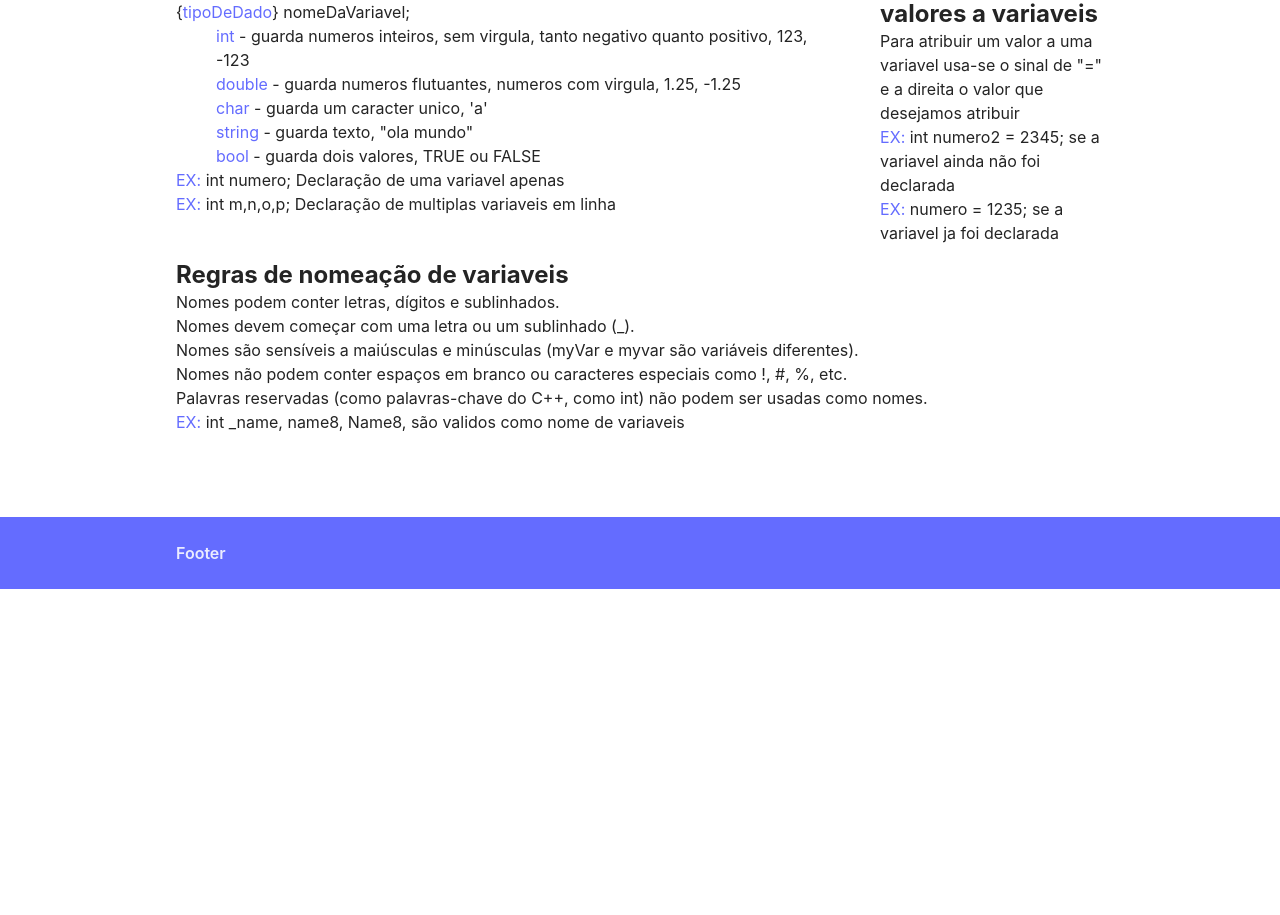
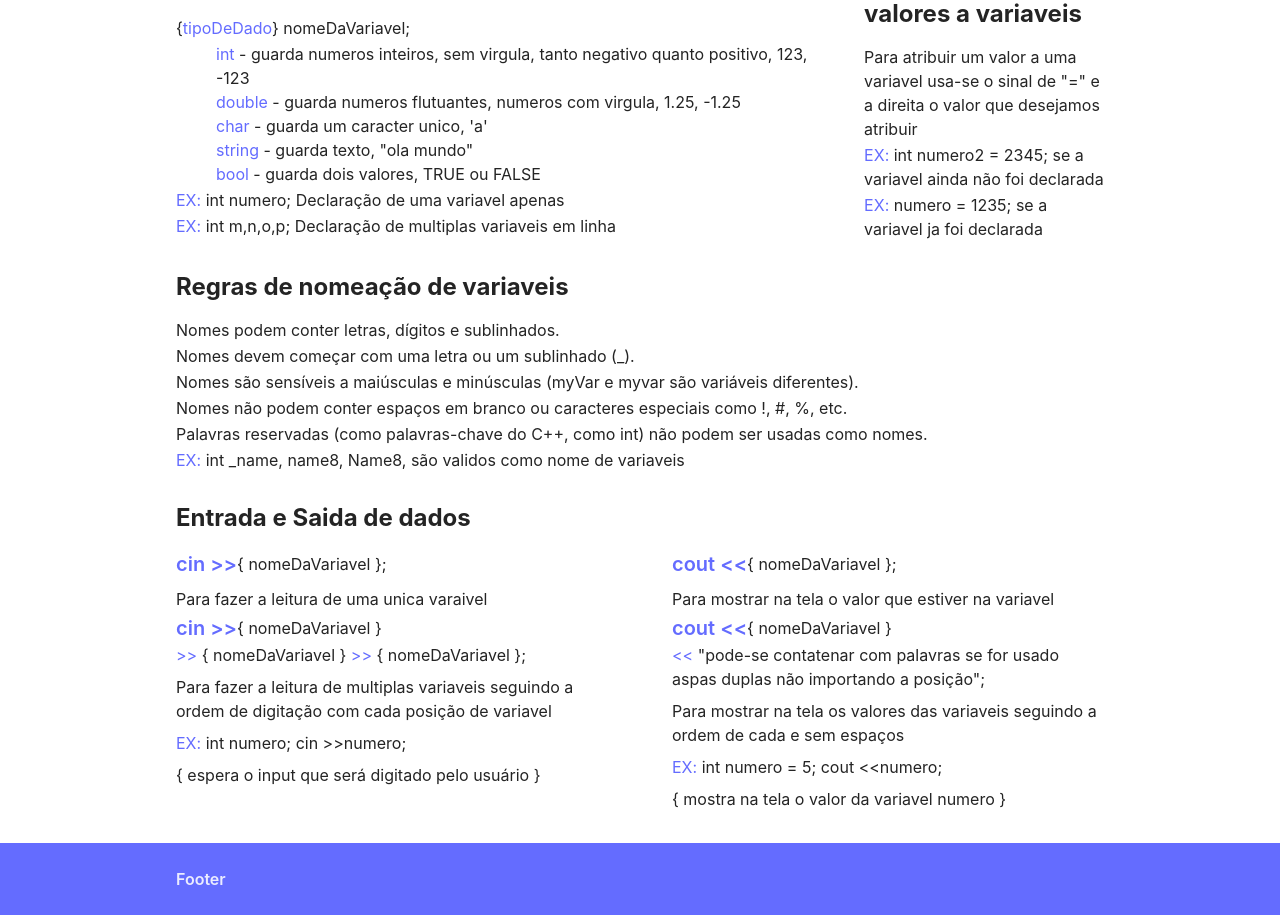
Before and after one commit to DomilsonFirmino/UserVisualizationCodeForces, a React (Vite) app: page /tutorials in a window 1280 px wide. Shown: the part 211-1126 px from the top of the page. Before the commit the page ends 800 px from the top, so only its background shows below. Built offline with nearby package versions, Linux system fonts and the light colour scheme.

Commit message:
Entrada_Saida_de_Dados seção adicionada

```diff
--- a/src/index.css
+++ b/src/index.css
@@ -226,6 +226,15 @@ button:focus-visible {
 .grid{
   display: grid;
 }
+.flex{
+  display: flex;
+}
+.wrap{
+  flex-wrap: wrap;
+}
+.flex.wrap{
+  align-items: center;
+}
 
 .gap-2{
   gap: 2rem;
@@ -233,17 +242,30 @@ button:focus-visible {
 .gap-3{
   gap: 3rem;
 }
+.gap-4{
+  gap: 2rem;
+}
 .self-center{
   align-self: center;
 }
 
-@media screen and (min-width: 40em) {
+@media screen and (min-width: 55em) {
   .two{
     grid-template-columns: auto 1fr;
   }
 
   .twoEqual{
     grid-template-columns: 1fr 1fr;
+  }
+
+  .gap-2{
+    gap:1rem;
+  }
+  .gap-3{
+    gap:2rem;
+  }
+  .gap-4{
+    gap: 4rem;
   }
 
 }
@@ -260,6 +282,9 @@ button:focus-visible {
 .top-__1 > * + *{
   margin-top: .25rem;
 }
+.top-___1 > * + *{
+  margin-top: .125rem;
+}
 
 .look{
   color: var(--clr-pop);
--- a/src/pages/Home.jsx
+++ b/src/pages/Home.jsx
@@ -130,10 +130,13 @@ function Home(){
                     </div>
                     <div className="tags">
                         <p>
-                            <Link to="/Tutorials#string" className="tag">Manipulação de strings</Link>
+                            <Link to="/Tutorials" className="tag">Conhecimento Inicial</Link>
                         </p>
                         <p>
-                            <Link to="/Tutorials#loop" className="tag">Loops / iterações</Link>
+                            <Link to="/Tutorials#string" className="tag">Manipulação de Strings</Link>
+                        </p>
+                        <p>
+                            <Link to="/Tutorials#loop" className="tag">Loops / Iterações</Link>
                         </p>
                     </div>
                 </div>
--- a/src/pages/Tutorials.jsx
+++ b/src/pages/Tutorials.jsx
@@ -5,10 +5,11 @@ function Tutorials(){
             <p>
 
             </p>
-            <div className="top-1">
+            <div className="top-2">
                 <div className="two grid gap-3">
-                    <div style={{maxWidth: "65ch"}}>
+                    <div style={{maxWidth: "65ch"}} className="top-1">
                         <h2 id="declVar">Declaração de Variavéis</h2>
+                        <div className="top-___1">
                             <p>&#123;<span className="look">tipoDeDado</span>&#125; nomeDaVariavel;</p>
                             <ul>
                                 <li><span className="look">int</span> - guarda numeros inteiros, sem virgula, tanto negativo quanto positivo, 123, -123</li>
@@ -20,8 +21,10 @@ function Tutorials(){
                             <p><span className="look">EX:</span> int numero; Declaração de uma variavel apenas</p>
                             <p><span className="look">EX:</span> int m,n,o,p; Declaração de multiplas variaveis em linha</p>
                         </div>
-                    <div>
+                    </div>
+                    <div className="top-1">
                         <h2>Atribuição de valores a variaveis</h2>
+                        <div className="top-___1">
                             <p>
                                 Para atribuir um valor a uma variavel usa-se o sinal de "="
                                 e a direita o valor que desejamos atribuir
@@ -30,16 +33,67 @@ function Tutorials(){
                             <p><span className="look">EX:</span> numero = 1235; se a variavel ja foi declarada</p>
                         </div>
                     </div>
+                </div>
 
-                <div>
+                <div className="top-1">
                     <h2>Regras de nomeação de variaveis</h2>
+                    <div className="top-___1">
                         <p>Nomes podem conter letras, dígitos e sublinhados.</p>
                         <p>Nomes devem começar com uma letra ou um sublinhado (_).</p>
                         <p>Nomes são sensíveis a maiúsculas e minúsculas (myVar e myvar são variáveis diferentes).</p>
                         <p>Nomes não podem conter espaços em branco ou caracteres especiais como !, #, %, etc.</p>
                         <p>Palavras reservadas (como palavras-chave do C++, como int) não podem ser usadas como nomes.</p>
+                        <p><span className="look">EX:</span> int _name, name8, Name8, são validos como nome de variaveis</p>
+                    </div>
+                </div>
 
-                    <p><span className="look">EX:</span> int _name, name8, Name8, são validos como nome de variaveis</p>
+                <div className="top-1">
+                    <h2 id="cinout">Entrada e Saida de dados</h2>
+
+                    <div className="twoEqual grid gap-4">
+                        <div className="top-___1">
+                            <div className="top-_1">
+                                <div className="flex wrap">
+                                    <p className="fw-600 fs-500"><span className="look">cin &gt;&gt;</span></p>
+                                    <p>&#123; nomeDaVariavel &#125;</p> ;
+                                </div>
+                                <p>Para fazer a leitura de uma unica varaivel</p>
+                            </div>
+
+                            <div className="top-_1">
+                                <div className="flex wrap">
+                                    <p className="fw-600 fs-500"><span className="look">cin &gt;&gt;</span></p>
+                                    <p>&#123; nomeDaVariavel &#125;</p>
+                                    <p><span className="look">&gt;&gt;</span> <span>&#123; nomeDaVariavel &#125;</span> <span className="look">&gt;&gt;</span> <span>&#123; nomeDaVariavel &#125;</span></p> ;
+                                </div>
+                                <p>Para fazer a leitura de multiplas variaveis seguindo a ordem de digitação com cada posição de variavel</p>
+                                <p><span className="look">EX:</span> int numero; cin &gt;&gt;numero;</p>
+                                <p>&#123; espera o input que será digitado pelo usuário &#125; </p>
+                            </div>
+                        </div>
+
+                        <div className="top-___1">
+                            <div className="top-_1">
+                                <div className="flex wrap">
+                                    <p className="fw-600 fs-500"><span className="look">cout &lt;&lt;</span></p>
+                                    <p>&#123; nomeDaVariavel &#125;</p> ;
+                                </div>
+                                <p>Para mostrar na tela o valor que estiver na variavel</p>
+                            </div>
+
+                            <div className="top-_1">
+                                <div className="flex wrap">
+                                    <p className="fw-600 fs-500"><span className="look">cout &lt;&lt;</span></p>
+                                    <p>&#123; nomeDaVariavel &#125;</p>
+                                    <p><span className="look">&lt;&lt;</span> <span>"pode-se contatenar com palavras se for usado aspas duplas não importando a posição";</span></p>
+                                </div>
+                                <p>Para mostrar na tela os valores das variaveis seguindo a ordem de cada e sem espaços</p>
+                                <p><span className="look">EX:</span> int numero = 5; cout &lt;&lt;numero;</p>
+                                <p>&#123; mostra na tela o valor da variavel numero &#125; </p>
+                            </div>
+                        </div>
+
+                    </div>
                 </div>
 
             </div>
```
Lines whose indentation alone changed are shown as unchanged.
